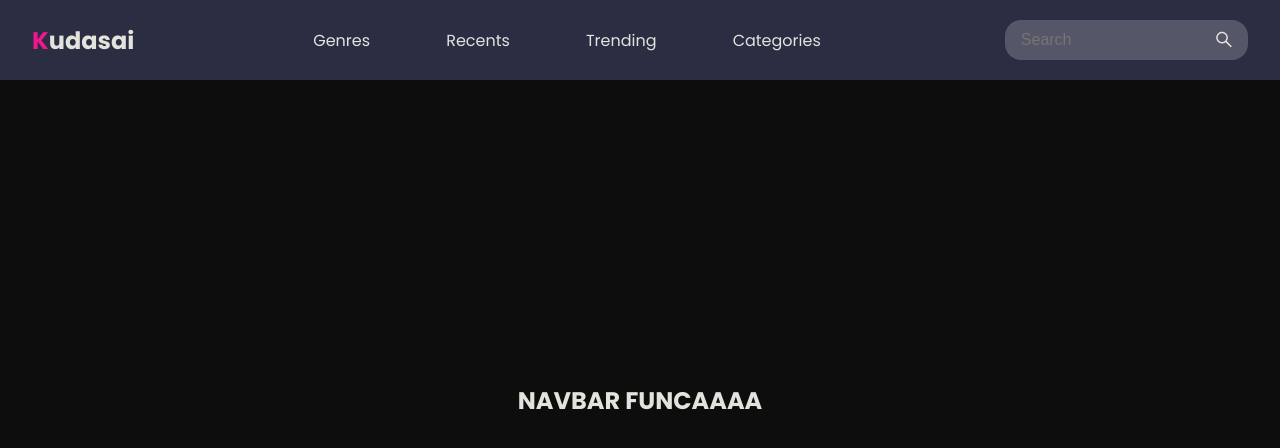
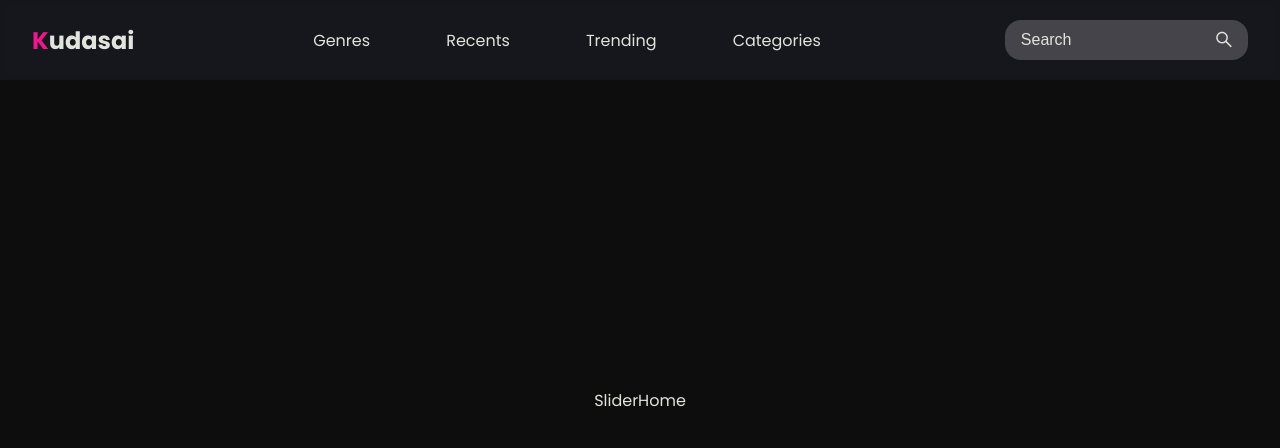
Before and after one commit to AbigailSC/anime-app, a React (Vite) app: page / in a window 1280 px wide. Shown: the top 448 px of the page. Built offline with nearby package versions, Linux system fonts and the light colour scheme.

Commit message:
style: navbar and home

```diff
--- a/src/components/Navbar/Navbar.scss
+++ b/src/components/Navbar/Navbar.scss
@@ -2,8 +2,8 @@
 @import '@styles/_responsive.scss';
 
 .b-navbar{
-  background-color: $backgroundSecondaryColor;
-  backdrop-filter: blur(10px);
+  background-color: $backgroundSecondaryColorOpacity;
+  backdrop-filter: blur(4px);
   width: 100%;
   position: fixed;
 }
@@ -21,6 +21,10 @@
   background-color: rgba(255, 255, 255, 0.2);
   color: $backgroundTertiaryColor;
   border-radius: 1em;
+}
+
+::-webkit-input-placeholder { /* Chrome/Opera/Safari */
+  color: $backgroundTertiaryColor;
 }
 .b-form-group__btn {
   position: absolute;
@@ -154,6 +158,7 @@
     position: relative;
     width: 80%;
   }
+
 }
 
 @include tablet {
@@ -181,16 +186,26 @@
     justify-content: space-between;
     width: 100%;
   }
+  .b-container__form-group {
+    position: relative;
+    width: 35%;
+  }
 }
 
 @include desktop {
   .b-container__header{
     display: flex;
-    padding-right: 2em;
+    padding-right: 1em;
   }
   .b-container__form-group {
     position: relative;
-    width: 50%;
+    width: 35%;
+  }
+  .b-container-items--hidden, .b-container-items {
+    display: flex;
+    flex-direction: row-reverse;
+    justify-content: space-between;
+    width: 100%;
   }
 }
 
--- /dev/null
+++ b/src/components/SliderHome/SliderHome.tsx
@@ -0,0 +1,7 @@
+import React from 'react';
+
+const SliderHome: React.FC = () => {
+  return <div>SliderHome</div>;
+};
+
+export default SliderHome;
--- /dev/null
+++ b/src/components/SliderHome/index.ts
@@ -0,0 +1 @@
+export { default as LogOutButton } from './SliderHome';
--- a/src/styles/_responsive.scss
+++ b/src/styles/_responsive.scss
@@ -13,7 +13,7 @@
 }
 
 @mixin desktop {
-  @media (min-width: ($tablet + 1)) and (max-width: ($desktop - 1)) {
+  @media (min-width: ($tablet)) and (max-width: ($desktop - 1)) {
     @content;
   }
 }
--- a/src/styles/_variables.scss
+++ b/src/styles/_variables.scss
@@ -4,6 +4,7 @@ $baseColor: rgb(238, 24, 140);
 $secondaryColor: rgb(255, 77, 109);
 $backgroundColor: rgb(13, 13, 13);
 $backgroundSecondaryColor: rgb(43, 45, 66);
+$backgroundSecondaryColorOpacity: rgba(43, 45, 66, 0.3);
 $backgroundTertiaryColor: rgb(227, 227, 221);
 
 /* Fonts */
--- a/src/views/Home/Home.scss
+++ b/src/views/Home/Home.scss
@@ -2,16 +2,9 @@
 @import '@styles/_responsive.scss';
 
 .Home {
-  height: 100vh;
+  min-height: 100vh;
   display: flex;
   flex-direction: column;
   justify-content: center;
   align-items: center;
-  text-align: center;
-  font-size: 1.5rem;
-  font-weight: 600;
-  @include transition(all);
-  @include mobile {
-    background-color: blue;
-  }
 }
--- a/src/views/Home/Home.tsx
+++ b/src/views/Home/Home.tsx
@@ -1,11 +1,11 @@
+import SliderHome from '@components/SliderHome/SliderHome';
 import React from 'react';
-import Profile from '@views/Profile';
 import './Home.scss';
 
 const Home: React.FC = () => {
   return (
     <div className="Home">
-      <Profile />
+      <SliderHome />
     </div>
   );
 };
```
